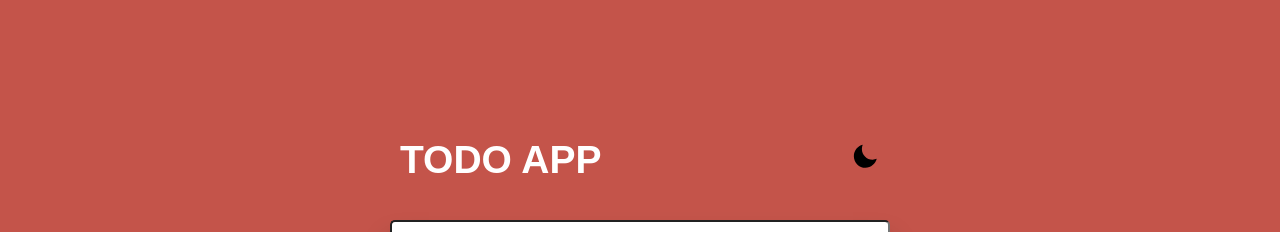
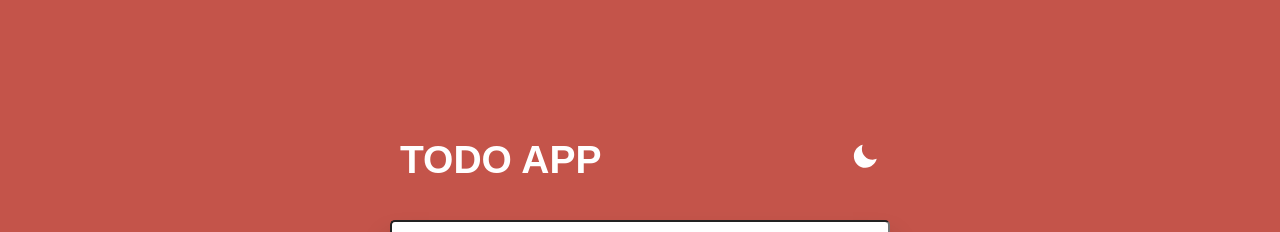
Before and after one commit to contreras48/todo_app_react, a React (Create React App) app: page / in a window 1280 px wide. Shown: the top 232 px of the page. Built offline with nearby package versions, Linux system fonts and the light colour scheme.

Commit message:
style: change color of btn-switch

```diff
--- a/src/styles/app.css
+++ b/src/styles/app.css
@@ -61,10 +61,13 @@ button {
     justify-content: space-between;
   }
 
-  &>div>button {
+  &>div>.btn-switch {
     font-size: 1.1em;
+    color: white;
   }
 }
+
+
 
 .app-main {
   background-color: var(--bg-body);
```
